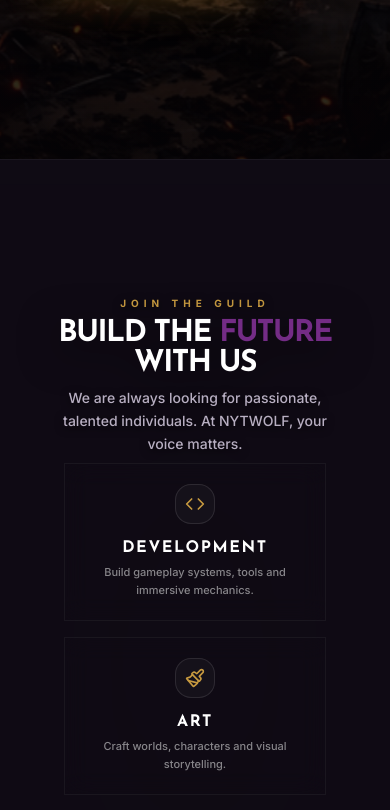
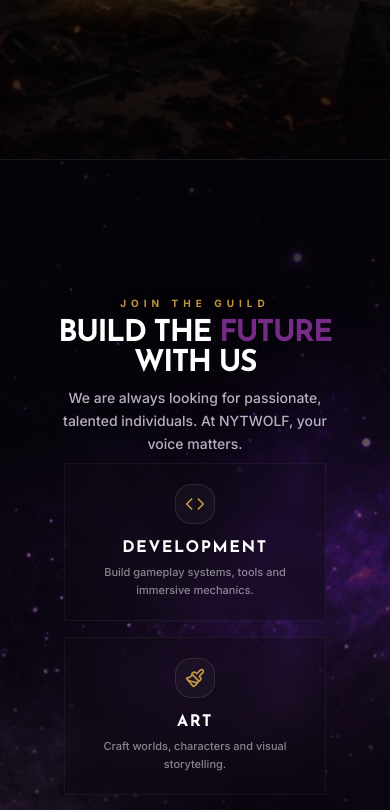
Before and after one commit to DHANUSHsudoboat/NYTWOLF_WEB, a React (Vite) app: page / in a window 390 px wide. Shown: the part 4560-5370 px from the top of the page. Built offline with nearby package versions, Linux system fonts and the light colour scheme.

Commit message:
added new bg

```diff
--- a/src/App.tsx
+++ b/src/App.tsx
@@ -486,7 +486,7 @@
   );
 };
 
-const staggerContainer = {
+const staggerContainer: any = {
   hidden: { opacity: 0 },
   visible: {
     opacity: 1,
@@ -507,7 +507,7 @@
   }
 };
 
-const staggerItem = {
+const staggerItem: any = {
   hidden: { opacity: 0, y: 40, filter: "blur(10px)" },
   visible: {
     opacity: 1,
@@ -914,7 +914,7 @@
           rotateY: statueRotateY,
           transformStyle: "preserve-3d"
         }}
-        className="hidden min-[450px]:block absolute bottom-[0%] md:bottom-[-5%] lg:bottom-[-18%] left-[-10vw] md:left-[-5vw] lg:left-[2vw] z-10 pointer-events-none origin-bottom will-change-transform"
+        className="hidden min-[450px]:block absolute bottom-[0%] md:bottom-[-10%] lg:bottom-[-18%] left-[-10vw] md:left-[-5vw] lg:left-[2vw] z-10 pointer-events-none origin-bottom will-change-transform"
       >
         <motion.img src="/statue.png" className="h-[135vh] md:h-[135vh] lg:h-[185vh] w-auto max-w-[100vw] md:max-w-[85vw] lg:max-w-[80vw] object-contain object-bottom drop-shadow-[50px_0_30px_rgba(0,0,0,0.3)]" alt="Statue" loading="eager" fetchPriority="high" decoding="async" />
       </motion.div>
@@ -931,7 +931,7 @@
           translateY: mouseGrassY,
           scale: grassScale
         }}
-        className="hidden min-[450px]:block absolute bottom-[-2%] md:bottom-[-2%] lg:bottom-[-9%] left-[-2vw] z-20 pointer-events-none origin-bottom-left will-change-transform"
+        className="hidden min-[450px]:block absolute bottom-[-2%] md:bottom-[-8%] lg:bottom-[-9%] left-[-2vw] z-20 pointer-events-none origin-bottom-left will-change-transform"
       >
         <motion.img src="/grass.png" className="w-[120vw] md:w-[75vw] lg:w-[66vw] min-w-[300px] h-auto object-contain object-bottom drop-shadow-[20px_0_30px_rgba(0,0,0,0.8)]" alt="Grass" loading="eager" decoding="async" />
       </motion.div>
@@ -946,7 +946,7 @@
           rotate: treeRotate,
           scale: treeScale
         }}
-        className="hidden min-[450px]:block absolute bottom-[0%] md:bottom-[-2%] lg:bottom-[-9%] right-[-5vw] md:right-[-2vw] lg:right-[-5vw] z-20 pointer-events-none origin-bottom-right will-change-transform"
+        className="hidden min-[450px]:block absolute bottom-[0%] md:bottom-[-8%] lg:bottom-[-9%] right-[-5vw] md:right-[-2vw] lg:right-[-5vw] z-20 pointer-events-none origin-bottom-right will-change-transform"
       >
         <motion.img src="/tree.png" className="w-[110vw] md:w-[60vw] lg:w-[45vw] min-w-[280px] h-auto object-contain object-bottom drop-shadow-[-20px_0_30px_rgba(0,0,0,0.8)]" alt="Tree" loading="eager" decoding="async" />
       </motion.div>
@@ -1766,6 +1766,7 @@
   const h1Opacity = useTransform(smoothProgress, [0, 0.15, 0.85, 1], [0, 1, 1, 0]);
   const cardOpacity = useTransform(smoothProgress, [0, 0.2, 0.8, 1], [0, 1, 1, 0]);
   const btnOpacity = useTransform(smoothProgress, [0, 0.25, 0.75, 1], [0, 1, 1, 0]);
+  const skyGlowOpacity = useTransform(smoothProgress, [0, 0.25, 0.5, 0.75, 1], [0, 1, 0.1, 1, 0]);
 
   const roles = [
     {
@@ -1791,11 +1792,32 @@
   return (
     <section ref={sectionRef} className="relative min-h-screen flex flex-col justify-center section-spacing bg-[#0F0B14] overflow-hidden border-t border-white/5" style={{ perspective: "1500px" }}>
 
-      {/* LAYER 1: Deep Background Atmosphere */}
-      <motion.div style={{ y: bgY }} className="absolute inset-0 z-0 pointer-events-none opacity-50 origin-center">
-        <div className="absolute inset-0 bg-[#0F0B14] opacity-80 z-10" />
-        {/* Soft glowing ambient light typical of a guild hall */}
-        <div className="absolute top-[20%] left-[20%] w-[60%] h-[60%] bg-[radial-gradient(ellipse_at_center,rgba(199,154,64,0.1)_0%,transparent_70%)] blur-[60px]" />
+      {/* LAYER 1: "Build the Future" Custom Background */}
+      <motion.div style={{ y: bgY }} className="absolute inset-[-5%] z-0 pointer-events-none origin-center text-[#c79a40]">
+
+        {/* Base Image */}
+        <img
+          src="/buildthefutureBG.png"
+          alt="Build the Future Background"
+          className="w-full h-full object-cover object-center brightness-[0.6] contrast-[1.1] saturate-[0.8]"
+          loading="lazy"
+          decoding="async"
+        />
+
+        {/* Scroll-Driven Glow Overlay (Masked to ONLY affect the top sky/stars, ignoring clouds below) */}
+        <motion.img
+          style={{
+            opacity: skyGlowOpacity,
+            WebkitMaskImage: "linear-gradient(to bottom, black 0%, black 30%, transparent 60%)",
+            maskImage: "linear-gradient(to bottom, black 0%, black 30%, transparent 60%)"
+          }}
+          src="/buildthefutureBG.png"
+          alt="Glow Overlay"
+          className="absolute inset-0 w-full h-full object-cover object-center mix-blend-color-dodge contrast-[1.5] brightness-[1.2] saturate-[1.2]"
+        />
+
+        {/* Cinematic Vignette to ensure text readability */}
+        <div className="absolute inset-0 bg-[radial-gradient(circle_at_center,rgba(6,4,8,0.4)_0%,rgba(6,4,8,0.95)_100%)] z-10" />
       </motion.div>
 
       {/* LAYER 2: Midground Environment (Hanging Banners / Notice Boards) */}
@@ -1867,19 +1889,7 @@
         </motion.div>
       </div>
 
-      {/* LAYER 3: Fast Foreground (Floating Parchment/Runes) */}
-      {/* <motion.div style={{ y: fgY1, x: fgX1, rotate: fgRot1 }} className="absolute top-[40%] left-[10%] z-30 pointer-events-none opacity-70 drop-shadow-[10px_10px_20px_rgba(0,0,0,0.8)]">
-        <div className="w-[12vw] h-[16vw] bg-[#e6d0a3]/10 clip-path-polygon-[10%_0%,_90%_5%,_100%_90%,_5%_100%] backdrop-blur-[2px] border border-[#e6d0a3]/20 flex items-center justify-center">
-          <div className="w-1/2 h-1/2 border border-[#c79a40]/30 rounded-sm rotate-45" />
-        </div>
-      </motion.div> */}
-      {/* <motion.div style={{ y: fgY2, x: fgX2, rotate: fgRot2 }} className="absolute bottom-[20%] right-[10%] z-30 pointer-events-none opacity-80 drop-shadow-[10px_10px_20px_rgba(0,0,0,0.8)]">
-        <div className="w-[8vw] h-[10vw] bg-[#e6d0a3]/10 clip-path-polygon-[0%_5%,_100%_0%,_95%_100%,_5%_95%] backdrop-blur-[1px] border border-[#e6d0a3]/30 flex flex-col items-center justify-center gap-2">
-          <div className="w-[60%] h-[2px] bg-[#c79a40]/40 rounded-full" />
-          <div className="w-[40%] h-[2px] bg-[#c79a40]/40 rounded-full" />
-          <div className="w-[70%] h-[2px] bg-[#c79a40]/40 rounded-full" />
-        </div>
-      </motion.div> */}
+      {/* Removed Layer 3 wireframes to prioritize the raw uploaded background image */}
 
     </section>
   );
```
Also changed, not shown: public/buildthefutureBG.png (added).
